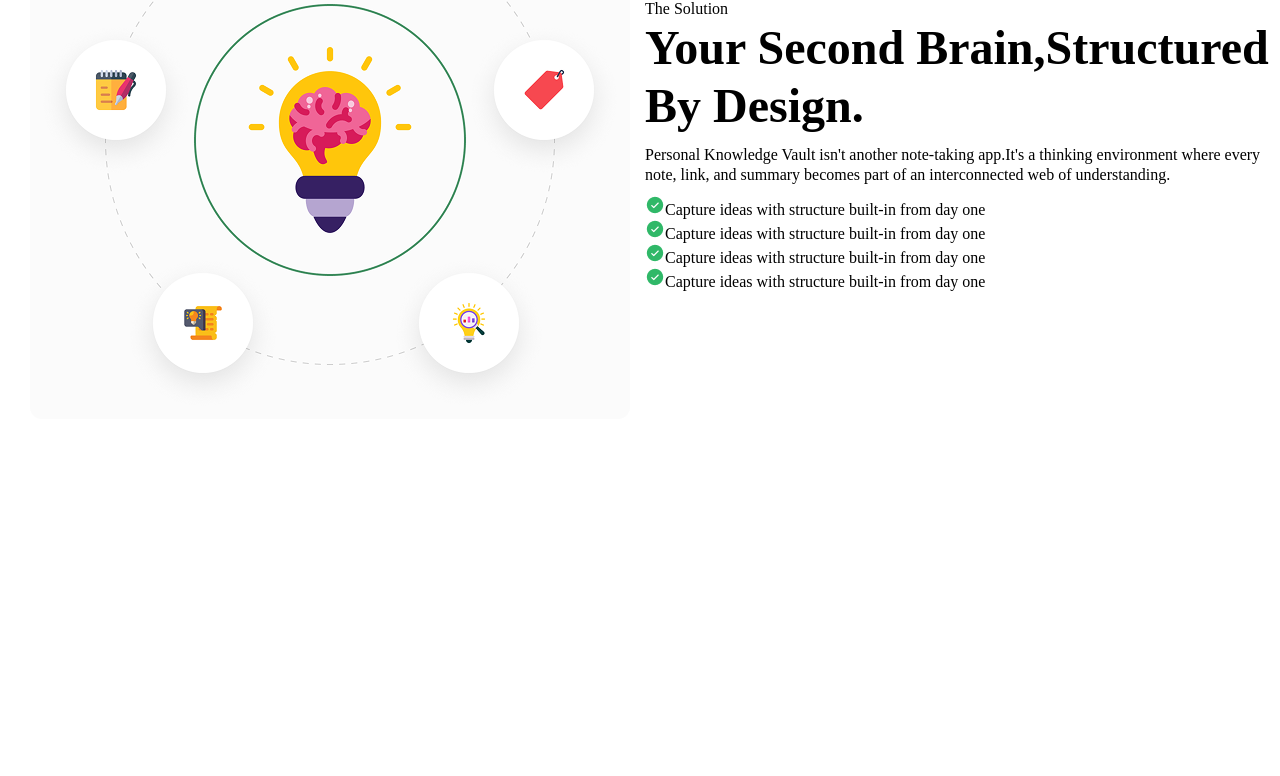
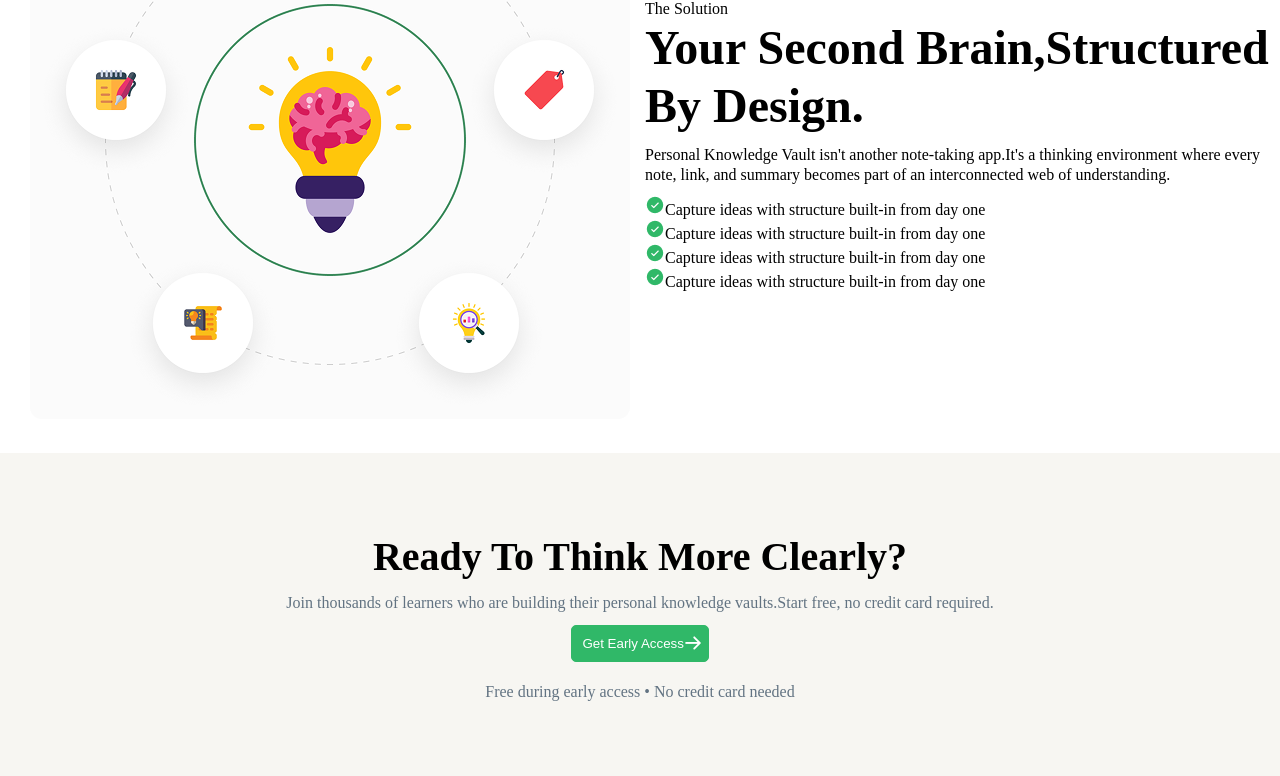
Before and after one commit to suranijtbaroy/assignment_1, a plain HTML site: page index.html in a window 1280 px wide. Shown: the part 1176-1952 px from the top of the page. Before the commit the page ends 1599 px from the top, so only its background shows below. Drawn offline with Linux system fonts and the light colour scheme.

Commit message:
Ready to Think More Properly Done

```diff
--- a/index.html
+++ b/index.html
@@ -97,7 +97,22 @@
 
   </section>
 
-    <footer>
+  <section class="Ready container">
+
+    <div>
+        <h2>Ready to think more clearly?</h2>
+        <p class="Join">Join thousands of learners who are building their personal knowledge vaults.Start free, no credit card required.</p>
+        <button class="common_btn access">Get Early Access <span><img src="assets/ArrowRight.png" alt="" class="arrow"></span></button>
+        <p class="Free">Free during early access • No credit card needed</p>
+    </div>
+
+  </section>
+
+    <footer class="container">
+
+        <div>
+            <img src="assets/logo-footer.png" alt="">
+        </div>
 
     </footer>
 
--- a/style.css
+++ b/style.css
@@ -211,3 +211,49 @@ text-transform: capitalize;
 .idea{
     margin-top:10px;
 }
+
+.Ready{
+
+    text-align: center;
+    margin-top:30px;
+    padding: 80px 40px 80px 40px;
+    background: rgba(247, 246, 242, 1);;
+
+}
+
+.Ready h2{
+
+    text-transform: capitalize;
+    font-size: 40px;
+    font-weight: 700;
+    line-height: 48px;
+}
+
+.Ready .Join{
+    font-size: 16px;
+    font-weight: 400;
+    line-height: 24px;
+    color:#627382;
+    margin-top:10px;
+}
+
+.Free{
+
+    font-size: 16px;
+    font-weight: 400;
+    line-height: 20px;
+    color:#627382;
+    margin-top:10px;
+}
+.access{
+
+    margin-top:10px;
+    margin-bottom:10px;
+}
+.arrow{
+    margin:-5px;
+}
+
+footer{
+
+}
```
